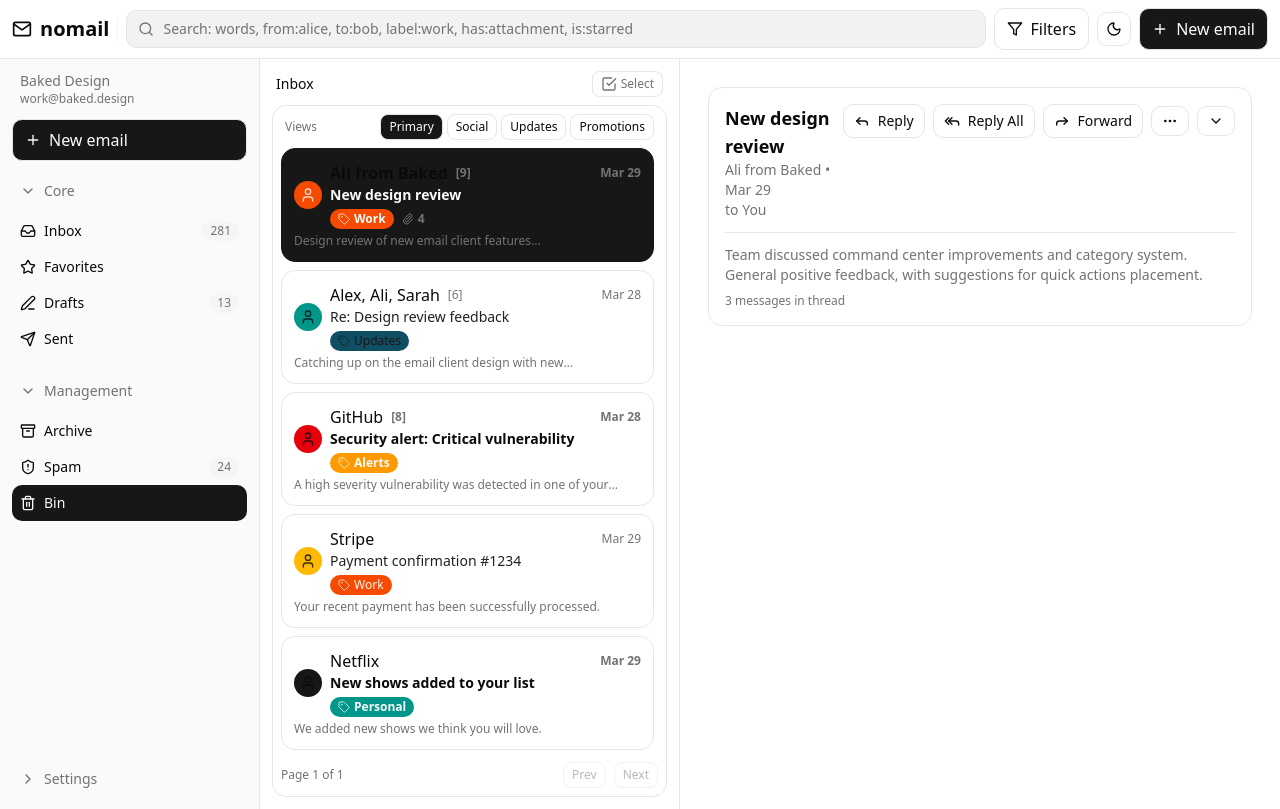
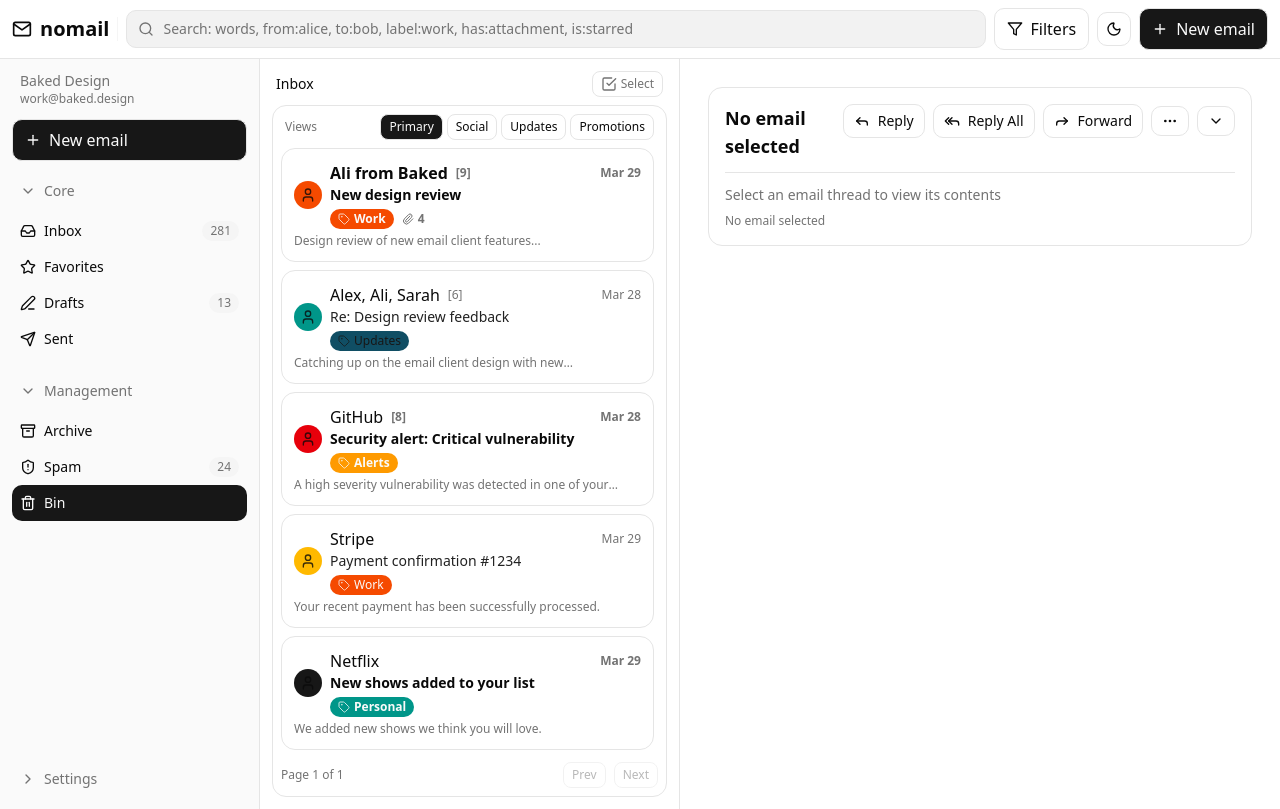
Before and after one commit to nowarelabs/nomail, a Next.js app in the folder frontend/: page / in a window 1280 px wide. Built offline with nearby package versions, Linux system fonts and the light colour scheme.

Commit message:
feat: add default thread values

```diff
--- a/frontend/src/app/page.tsx
+++ b/frontend/src/app/page.tsx
@@ -97,9 +97,12 @@
     ]
   });
   const [showThreadCompose, setShowThreadCompose] = useState<number | null>(null);
-  const [selectedThread, setSelectedThread] = useState<number>(1);
+  const [selectedThread, setSelectedThread] = useState<number | null>(null);
   const moreActionsButtonRef = useRef<HTMLButtonElement>(null);
   const moreActionsDropdownRef = useRef<HTMLDivElement>(null);
+
+  // Define a constant for the default/empty thread ID
+  const DEFAULT_THREAD_ID = 0;
 
   // Check system preference and saved theme on initial load
   useEffect(() => {
@@ -1208,15 +1211,15 @@
           <div className="h-full w-full flex flex-col gap-3 p-4">
             {/* Email thread display */}
             <EmailThread
-              threadId={selectedThread}
-              emails={emailThreads[selectedThread] || []}
-              isExpanded={expandedThreads.has(selectedThread)}
+              threadId={selectedThread || DEFAULT_THREAD_ID}
+              emails={selectedThread !== null && emailThreads[selectedThread] ? emailThreads[selectedThread] : []}
+              isExpanded={selectedThread !== null && expandedThreads.has(selectedThread) ? expandedThreads.has(selectedThread) : false}
               onToggleExpand={toggleThreadExpansion}
               onReply={handleReply}
               onReplyAll={handleReplyAll}
               onForward={handleForward}
               onThreadAction={handleThreadAction}
-              showCompose={showThreadCompose === selectedThread}
+              showCompose={selectedThread !== null && showThreadCompose === selectedThread ? showThreadCompose === selectedThread : false}
               onCloseCompose={closeThreadCompose}
             />
           </div>
--- a/frontend/src/components/email-thread.tsx
+++ b/frontend/src/components/email-thread.tsx
@@ -2,6 +2,12 @@
 
 import { useRef, useEffect } from 'react';
 import { DropdownMenu, DropdownMenuTrigger, DropdownMenuContent, DropdownMenuItem, DropdownMenuSeparator } from './ui/dropdown-menu';
+
+interface Attachment {
+  name: string;
+  size: number;
+  type: string;
+}
 
 interface Email {
 	id: number;
@@ -11,7 +17,30 @@
 	subject: string;
 	content: string;
 	isCollapsed: boolean;
+	isRead?: boolean;
+	category?: string;
+  isDraft?: boolean;
+	isFavorite?: boolean;
+	isSpam?: boolean;
+	isTrash?: boolean;
+	isArchive?: boolean;
+	labels?: string[];
+  hasAttachments?: boolean;
+  attachments?: Attachment[];
+  attachmentCount?: number;
 }
+
+// Define a default empty email object
+const EMPTY_EMAIL: Email = {
+	id: 0,
+	from: '',
+	to: '',
+	date: '',
+	subject: 'No email selected',
+	content: 'Select an email thread to view its contents',
+	isCollapsed: true,
+	isRead: true
+};
 
 interface EmailThreadProps {
 	threadId: number;
@@ -38,12 +67,13 @@
 	showCompose,
 	onCloseCompose,
 }: EmailThreadProps) {
-	// Handle case where emails might be undefined or empty
-	if (!emails || emails.length === 0) {
-		return <div className="rounded-xl border bg-card p-4 mb-4">Loading thread...</div>;
-	}
+	// Handle case where no emails are available
+	const displayEmails = emails && emails.length > 0 ? emails : [EMPTY_EMAIL];
+	const primaryEmail = displayEmails[0];
 
-	const primaryEmail = emails[0];
+	// Show empty state when there are no real emails
+	const isEmptyState = !emails || emails.length === 0;
+
 	const composeRef = useRef<HTMLDivElement>(null);
 
 	// Scroll to compose box when it's shown
@@ -74,16 +104,19 @@
 				<div className="flex-1">
 					<h3 className="font-semibold text-lg">{primaryEmail.subject}</h3>
 					<div className="text-sm text-muted-foreground">
-						{primaryEmail.from} • {primaryEmail.date}
+						{primaryEmail.from ? `${primaryEmail.from} • ${primaryEmail.date}` : primaryEmail.date}
 					</div>
-					<div className="text-sm text-muted-foreground">to {primaryEmail.to}</div>
+					{primaryEmail.to && (
+						<div className="text-sm text-muted-foreground">to {primaryEmail.to}</div>
+					)}
 				</div>
 
 				<div className="flex items-center gap-2">
-					{/* Action buttons */}
+					{/* Action buttons - disabled in empty state */}
 					<button
 						className="rounded-lg border px-2.5 py-1.5 hover:bg-accent flex items-center gap-2 text-sm"
 						onClick={() => handleReply(threadId)}
+						disabled={isEmptyState}
 					>
 						<svg
 							xmlns="http://www.w3.org/2000/svg"
@@ -106,6 +139,7 @@
 					<button
 						className="rounded-lg border px-2.5 py-1.5 hover:bg-accent flex items-center gap-2 text-sm"
 						onClick={() => handleReplyAll(threadId)}
+						disabled={isEmptyState}
 					>
 						<svg
 							xmlns="http://www.w3.org/2000/svg"
@@ -129,6 +163,7 @@
 					<button
 						className="rounded-lg border px-2.5 py-1.5 hover:bg-accent flex items-center gap-2 text-sm"
 						onClick={() => handleForward(threadId)}
+						disabled={isEmptyState}
 					>
 						<svg
 							xmlns="http://www.w3.org/2000/svg"
@@ -151,7 +186,7 @@
 					{/* Three dots dropdown */}
 					<DropdownMenu>
 						<DropdownMenuTrigger asChild>
-							<button className="rounded-lg border px-2.5 py-1.5 hover:bg-accent">
+							<button className="rounded-lg border px-2.5 py-1.5 hover:bg-accent" disabled={isEmptyState}>
 								<svg
 									xmlns="http://www.w3.org/2000/svg"
 									width="16"
@@ -171,21 +206,25 @@
 							</button>
 						</DropdownMenuTrigger>
 						<DropdownMenuContent align="end" className="w-48">
-							<DropdownMenuItem onClick={() => onThreadAction(threadId, 'spam')}>
+							<DropdownMenuItem onClick={() => onThreadAction(threadId, 'spam')} disabled={isEmptyState}>
 								<span>Mark as spam</span>
 							</DropdownMenuItem>
-							<DropdownMenuItem onClick={() => onThreadAction(threadId, 'favorite')}>
+							<DropdownMenuItem onClick={() => onThreadAction(threadId, 'favorite')} disabled={isEmptyState}>
 								<span>Favorite</span>
 							</DropdownMenuItem>
 							<DropdownMenuSeparator />
-							<DropdownMenuItem onClick={() => onThreadAction(threadId, 'bin')}>
+							<DropdownMenuItem onClick={() => onThreadAction(threadId, 'bin')} disabled={isEmptyState}>
 								<span>Move to bin</span>
 							</DropdownMenuItem>
 						</DropdownMenuContent>
 					</DropdownMenu>
 
 					{/* Expand/Collapse button */}
-					<button className="rounded-lg border px-2.5 py-1.5 hover:bg-accent" onClick={() => onToggleExpand(threadId)}>
+					<button
+						className="rounded-lg border px-2.5 py-1.5 hover:bg-accent"
+						onClick={() => onToggleExpand(threadId)}
+						disabled={isEmptyState}
+					>
 						<svg
 							xmlns="http://www.w3.org/2000/svg"
 							width="16"
@@ -204,19 +243,27 @@
 				</div>
 			</div>
 
-			{/* Thread preview (collapsed view) */}
-			{!isExpanded && (
+			{/* Thread preview (collapsed view) - only show if not empty state */}
+			{!isExpanded && !isEmptyState && (
 				<div className="border-t pt-3">
 					<p className="text-sm text-muted-foreground line-clamp-2">{primaryEmail.content}</p>
-					<div className="text-xs text-muted-foreground mt-2">{emails.length} messages in thread</div>
+					<div className="text-xs text-muted-foreground mt-2">{displayEmails.length} messages in thread</div>
+				</div>
+			)}
+
+			{/* Empty state message */}
+			{isEmptyState && (
+				<div className="border-t pt-3">
+					<p className="text-sm text-muted-foreground">{primaryEmail.content}</p>
+					<div className="text-xs text-muted-foreground mt-2">No email selected</div>
 				</div>
 			)}
 
 			{/* Thread expanded view */}
-			{isExpanded && (
+			{isExpanded && !isEmptyState && (
 				<div className="border-t pt-3 space-y-4 max-h-[70vh] overflow-y-auto pr-2">
-					{emails.map((email, index) => (
-						<div key={email.id} className={`p-3 rounded-lg ${index === emails.length - 1 ? 'bg-muted' : 'bg-background'}`}>
+					{displayEmails.map((email, index) => (
+						<div key={email.id} className={`p-3 rounded-lg ${index === displayEmails.length - 1 ? 'bg-muted' : 'bg-background'}`}>
 							<div className="flex items-start justify-between mb-2">
 								<div>
 									<div className="font-medium">{email.from}</div>
```
